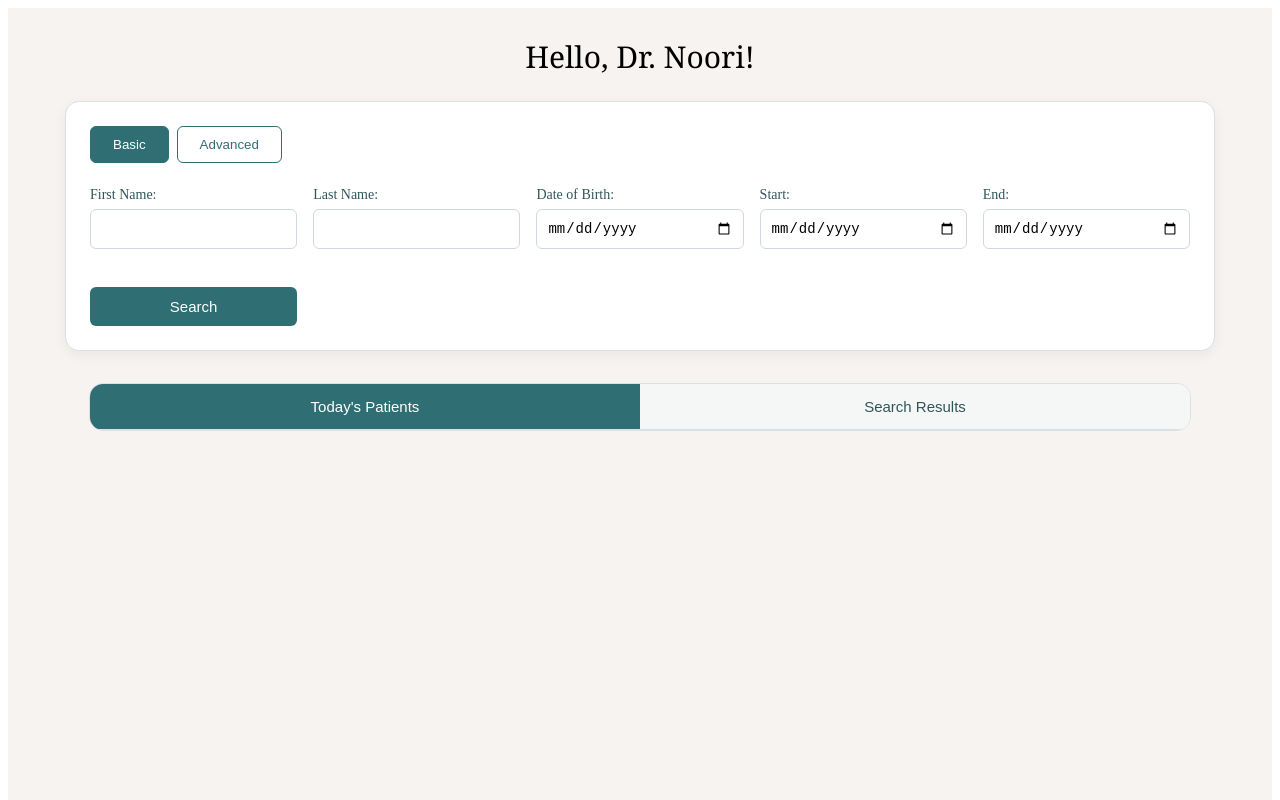
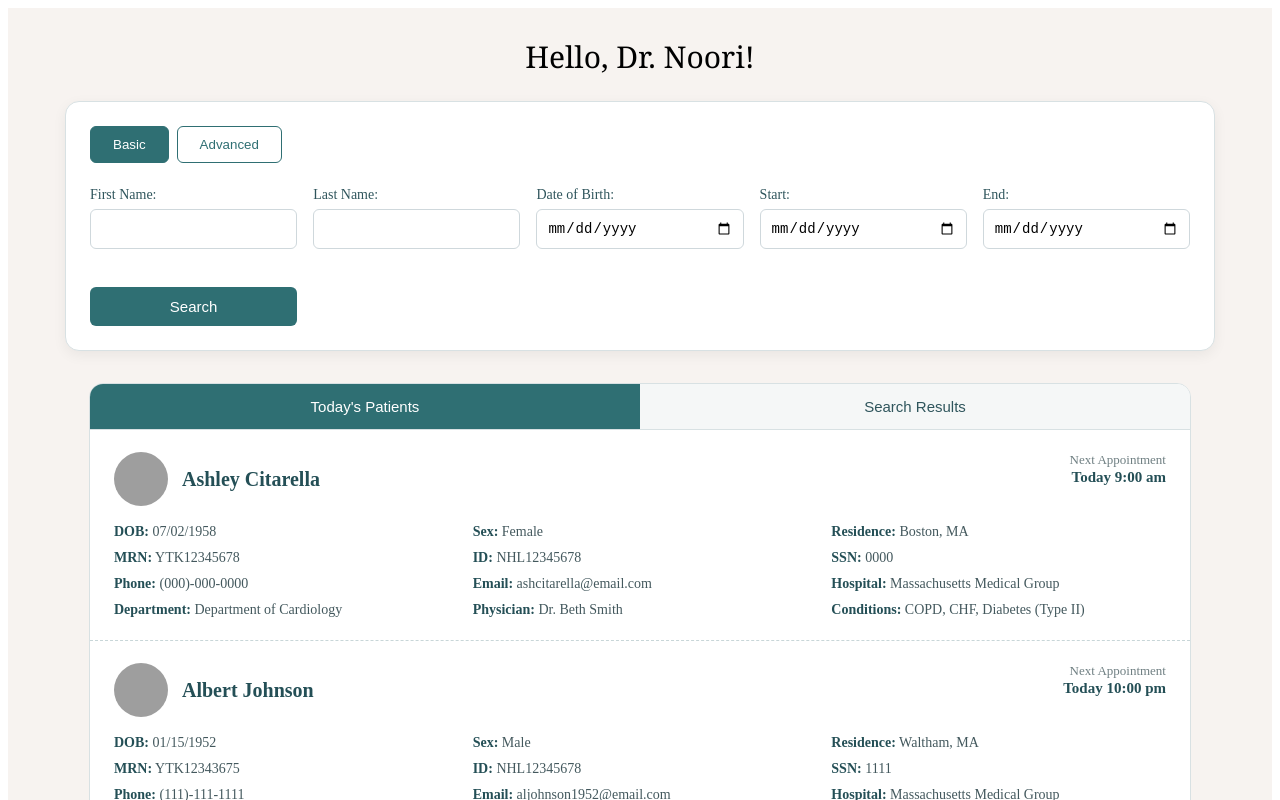
Before and after one commit to cocopuff2234/Angular-Patient-Dashboard, an Angular app: page / in a window 1280 px wide. Shown: the top 800 px of the page. Built offline with nearby package versions, Linux system fonts and the light colour scheme; grey boxes are pictures that could not be loaded.

Commit message:
patient cards implemented with mock data

```diff
--- /dev/null
+++ b/src/app/components/patient-card/patient-card.component.css
@@ -0,0 +1,75 @@
+.patient-card {
+  padding: 22px 24px;
+  border-bottom: 1px dashed #c8d6d8;
+}
+
+.card-header {
+  display: flex;
+  justify-content: space-between;
+  gap: 16px;
+  margin-bottom: 18px;
+}
+
+.identity {
+  display: flex;
+  align-items: center;
+  gap: 14px;
+}
+
+.identity img {
+  width: 54px;
+  height: 54px;
+  border-radius: 50%;
+  object-fit: cover;
+}
+
+.identity h3 {
+  margin: 0;
+  color: #244f56;
+  font-size: 20px;
+}
+
+.appointment {
+  text-align: right;
+  color: #244f56;
+}
+
+.appointment span {
+  display: block;
+  font-size: 13px;
+  color: #6f7f82;
+}
+
+.appointment strong {
+  font-size: 15px;
+}
+
+.details-grid {
+  display: grid;
+  grid-template-columns: repeat(3, 1fr);
+  gap: 10px 24px;
+}
+
+.details-grid p {
+  margin: 0;
+  font-size: 14px;
+  color: #43585d;
+}
+
+.details-grid strong {
+  color: #244f56;
+}
+
+@media (max-width: 800px) {
+  .details-grid {
+    grid-template-columns: 1fr;
+  }
+
+  .card-header {
+    flex-direction: column;
+  }
+
+  .appointment {
+    text-align: left;
+  }
+}
--- /dev/null
+++ b/src/app/components/patient-card/patient-card.component.html
@@ -0,0 +1,28 @@
+<article class="patient-card">
+  <div class="card-header">
+    <div class="identity">
+      <img [src]="patient.avatar" [alt]="patient.name" />
+      <h3>{{ patient.name }}</h3>
+    </div>
+
+    <div class="appointment">
+      <span>Next Appointment</span>
+      <strong>{{ patient.nextAppointment }}</strong>
+    </div>
+  </div>
+
+  <div class="details-grid">
+    <p><strong>DOB:</strong> {{ patient.dob }}</p>
+    <p><strong>Sex:</strong> {{ patient.sex }}</p>
+    <p><strong>Residence:</strong> {{ patient.residence }}</p>
+    <p><strong>MRN:</strong> {{ patient.mrn }}</p>
+    <p><strong>ID:</strong> {{ patient.idNumber }}</p>
+    <p><strong>SSN:</strong> {{ patient.ssnLast4 }}</p>
+    <p><strong>Phone:</strong> {{ patient.phone }}</p>
+    <p><strong>Email:</strong> {{ patient.email }}</p>
+    <p><strong>Hospital:</strong> {{ patient.hospital }}</p>
+    <p><strong>Department:</strong> {{ patient.department }}</p>
+    <p><strong>Physician:</strong> {{ patient.physician }}</p>
+    <p><strong>Conditions:</strong> {{ patient.conditions }}</p>
+  </div>
+</article>
--- a/src/app/components/patient-panel/patient-panel.component.html
+++ b/src/app/components/patient-panel/patient-panel.component.html
@@ -13,5 +13,12 @@
         </button>
     </div>
 
+    <div class="patients">
+    <app-patient-card
+        *ngFor="let patient of patients"
+        [patient]="patient"
+    ></app-patient-card>
+    </div>
+
 
 </section>
--- a/src/app/components/patient-panel/patient-panel.component.ts
+++ b/src/app/components/patient-panel/patient-panel.component.ts
@@ -1,14 +1,124 @@
 import { Component } from '@angular/core';
+import { PatientCardComponent } from '../patient-card/patient-card.component';
+import { Patient } from '../../models/patient.model';
+import { CommonModule } from '@angular/common';
 
 @Component({
   selector: 'app-patient-panel',
   standalone: true,
+  // common module is needed for ngFor in patient card
+  imports: [CommonModule, PatientCardComponent],
   templateUrl: './patient-panel.component.html',
   styleUrls: ['./patient-panel.component.css']
 })
 export class PatientPanelComponent {
   activeTab = 'today';
 
+  patients: Patient[] = [
+  {
+    name: 'Ashley Citarella',
+    dob: '07/02/1958',
+    sex: 'Female',
+    residence: 'Boston, MA',
+    mrn: 'YTK12345678',
+    idNumber: 'NHL12345678',
+    ssnLast4: '0000',
+    phone: '(000)-000-0000',
+    email: 'ashcitarella@email.com',
+    hospital: 'Massachusetts Medical Group',
+    department: 'Department of Cardiology',
+    physician: 'Dr. Beth Smith',
+    conditions: 'COPD, CHF, Diabetes (Type II)',
+    nextAppointment: 'Today 9:00 am',
+    avatar: 'https://i.pravatar.cc/100?img=5'
+  },
+  {
+    name: 'Albert Johnson',
+    dob: '01/15/1952',
+    sex: 'Male',
+    residence: 'Waltham, MA',
+    mrn: 'YTK12343675',
+    idNumber: 'NHL12345678',
+    ssnLast4: '1111',
+    phone: '(111)-111-1111',
+    email: 'aljohnson1952@email.com',
+    hospital: 'Massachusetts Medical Group',
+    department: 'Department of Cardiology',
+    physician: 'Dr. Beth Smith',
+    conditions: 'CHF',
+    nextAppointment: 'Today 10:00 pm',
+    avatar: 'https://i.pravatar.cc/100?img=12'
+  },
+  {
+    name: 'Leslie Isabelle Wang',
+    dob: '03/12/1985',
+    sex: 'Female',
+    residence: 'Mooselookmeguntic, ME',
+    mrn: 'YTK12343675',
+    idNumber: 'NHL12345678',
+    ssnLast4: '2222',
+    phone: '(222)-222-2222',
+    email: 'leslie.wang@email.com',
+    hospital: 'Massachusetts Medical Group',
+    department: 'Department of Cardiology',
+    physician: 'Dr. Beth Smith',
+    conditions: 'CHF',
+    nextAppointment: 'Today 11:00 pm',
+    avatar: 'https://i.pravatar.cc/100?img=32'
+  },
+  {
+    name: 'Adela Bašić',
+    dob: '03/12/1950',
+    sex: 'Female',
+    residence: 'Boston, MA',
+    mrn: 'YTK12343675',
+    idNumber: 'NHL12345678',
+    ssnLast4: '3333',
+    phone: '(333)-333-3333',
+    email: 'adela.basic@email.com',
+    hospital: 'Massachusetts Medical Group',
+    department: 'Department of Cardiology',
+    physician: 'Dr. Beth Smith',
+    conditions: 'CHF',
+    nextAppointment: 'Today 1:30 pm',
+    avatar: 'https://i.pravatar.cc/100?img=45'
+  },
+  {
+    name: 'Reza Saatchi',
+    dob: '03/12/1957',
+    sex: 'Male',
+    residence: 'Boston, MA',
+    mrn: 'YTK12343675',
+    idNumber: 'NHL12345678',
+    ssnLast4: '4444',
+    phone: '(444)-444-4444',
+    email: 'reza.saatchi@email.com',
+    hospital: 'Massachusetts Medical Group',
+    department: 'Department of Cardiology',
+    physician: 'Dr. Beth Smith',
+    conditions: 'CHF',
+    nextAppointment: 'Today 2:30 pm',
+    avatar: 'https://i.pravatar.cc/100?img=22'
+  },
+  {
+    name: 'Arjun Chandrasekar',
+    dob: '03/12/1958',
+    sex: 'Male',
+    residence: 'New York City, NY',
+    mrn: 'YTK12343675',
+    idNumber: 'NHL12345678',
+    ssnLast4: '5555',
+    phone: '(555)-555-5555',
+    email: 'arjun@email.com',
+    hospital: 'Massachusetts Medical Group',
+    department: 'Department of Cardiology',
+    physician: 'Dr. Beth Smith',
+    conditions: 'CHF',
+    nextAppointment: 'Today 3:30 pm',
+    avatar: 'https://i.pravatar.cc/100?img=60'
+  }
+];
+
   setTab(tab: string) {
     this.activeTab = tab;
   }
```
Also changed, not shown: src/app/components/patient-card/patient-card.component.ts (added, +12 -0 lines), src/app/models/patient.model.ts (added, +17 -0 lines).
